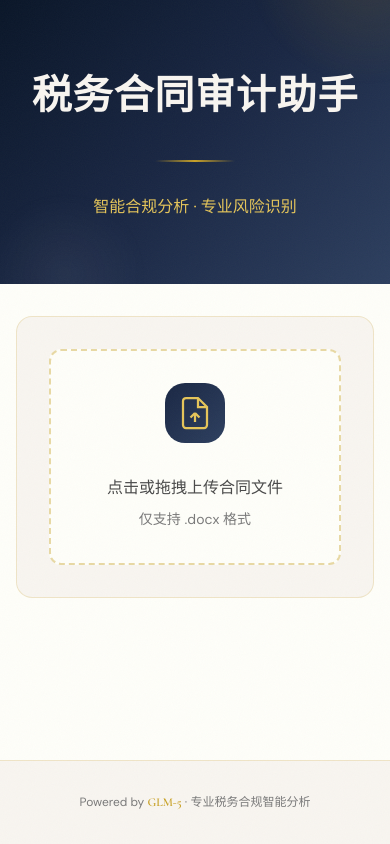
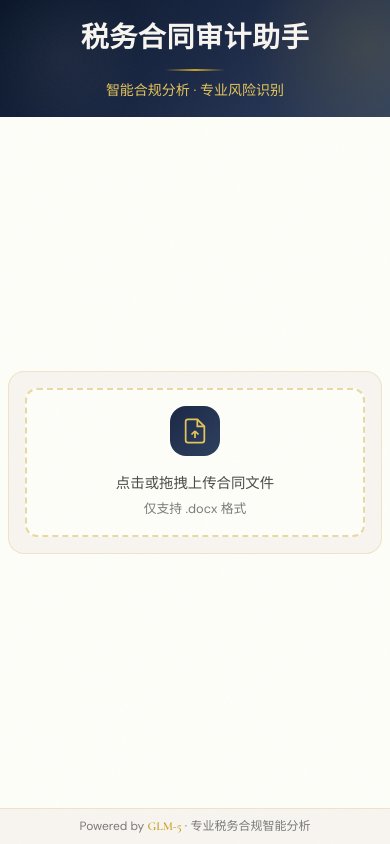
Before and after one commit to JIA-ZI-LONG/contract-auditor, a React (Vite) app in the folder frontend/: page / in a window 390 px wide. Built offline with nearby package versions, Linux system fonts and the light colour scheme.

Commit message:
style: fix layout to single viewport without scrolling

```diff
--- a/frontend/src/App.css
+++ b/frontend/src/App.css
@@ -2,20 +2,22 @@
    Tax Contract Auditor - Editorial Luxury
    ======================================== */
 
-/* Main Container */
+/* Main Container - Fixed viewport */
 .app-container {
-  min-height: 100vh;
+  height: 100vh;
   display: flex;
   flex-direction: column;
   background: var(--paper);
+  overflow: hidden;
 }
 
-/* Hero Header */
+/* Hero Header - Compact */
 .hero {
   background: linear-gradient(135deg, var(--navy-deep) 0%, var(--navy) 50%, var(--navy-light) 100%);
-  padding: var(--space-2xl) var(--space-lg);
+  padding: var(--space-lg) var(--space-md);
   position: relative;
   overflow: hidden;
+  flex-shrink: 0;
 }
 
 /* Decorative gradient orbs */
@@ -56,17 +58,17 @@
 
 .hero-title {
   font-family: var(--font-display);
-  font-size: clamp(2.5rem, 5vw, 4rem);
+  font-size: clamp(1.75rem, 4vw, 2.5rem);
   font-weight: 600;
   color: var(--cream);
   letter-spacing: 0.02em;
-  margin-bottom: var(--space-md);
+  margin-bottom: var(--space-xs);
   animation: fadeInUp 0.8s var(--ease-smooth) forwards;
 }
 
 .hero-subtitle {
   font-family: var(--font-body);
-  font-size: clamp(1rem, 2vw, 1.25rem);
+  font-size: clamp(0.875rem, 1.5vw, 1rem);
   color: var(--gold-light);
   opacity: 0.9;
   animation: fadeInUp 0.8s var(--ease-smooth) 0.2s forwards;
@@ -86,10 +88,10 @@
 
 /* Gold accent line */
 .gold-line {
-  width: 80px;
+  width: 60px;
   height: 2px;
   background: linear-gradient(90deg, transparent, var(--gold), transparent);
-  margin: var(--space-lg) auto;
+  margin: var(--space-sm) auto;
   animation: expand 0.6s var(--ease-smooth) 0.4s forwards;
   transform: scaleX(0);
 }
@@ -98,11 +100,14 @@
   to { transform: scaleX(1); }
 }
 
-/* Main Content Area */
+/* Main Content Area - Centered */
 .main-content {
   flex: 1;
-  padding: var(--space-xl) var(--space-lg);
-  max-width: 800px;
+  display: flex;
+  align-items: center;
+  justify-content: center;
+  padding: var(--space-md);
+  max-width: 600px;
   margin: 0 auto;
   width: 100%;
 }
@@ -112,11 +117,12 @@
   background: var(--cream);
   border: 1px solid var(--border-subtle);
   border-radius: 16px;
-  padding: var(--space-xl);
+  padding: var(--space-lg);
   position: relative;
   transition: all 0.4s var(--ease-smooth);
   animation: cardFadeIn 0.6s var(--ease-smooth) 0.5s forwards;
   opacity: 0;
+  width: 100%;
 }
 
 @keyframes cardFadeIn {
@@ -147,7 +153,7 @@
 .upload-zone {
   border: 2px dashed var(--border-strong);
   border-radius: 12px;
-  padding: var(--space-xl);
+  padding: var(--space-lg);
   text-align: center;
   cursor: pointer;
   transition: all 0.3s var(--ease-smooth);
@@ -174,11 +180,11 @@
 }
 
 .upload-icon-wrapper {
-  width: 80px;
-  height: 80px;
-  margin: 0 auto var(--space-lg);
+  width: 60px;
+  height: 60px;
+  margin: 0 auto var(--space-md);
   background: linear-gradient(135deg, var(--navy) 0%, var(--navy-light) 100%);
-  border-radius: 20px;
+  border-radius: 16px;
   display: flex;
   align-items: center;
   justify-content: center;
@@ -190,8 +196,8 @@
 }
 
 .upload-icon {
-  width: 36px;
-  height: 36px;
+  width: 28px;
+  height: 28px;
   stroke: var(--gold-light);
   stroke-width: 1.5;
   fill: none;
@@ -199,20 +205,20 @@
 
 .upload-text {
   font-family: var(--font-body);
-  font-size: 1rem;
+  font-size: 0.9rem;
   color: var(--text-secondary);
-  margin-bottom: var(--space-sm);
+  margin-bottom: var(--space-xs);
 }
 
 .upload-text-selected {
   font-family: var(--font-display);
-  font-size: 1.125rem;
+  font-size: 1rem;
   color: var(--navy);
   font-weight: 600;
 }
 
 .upload-hint {
-  font-size: 0.875rem;
+  font-size: 0.8rem;
   color: var(--text-muted);
 }
 
@@ -225,15 +231,15 @@
   background: linear-gradient(135deg, var(--gold) 0%, var(--gold-light) 100%);
   color: var(--navy-deep);
   font-family: var(--font-body);
-  font-size: 1rem;
+  font-size: 0.9rem;
   font-weight: 600;
-  padding: var(--space-md) var(--space-xl);
+  padding: var(--space-sm) var(--space-lg);
   border: none;
-  border-radius: 12px;
+  border-radius: 10px;
   cursor: pointer;
   transition: all 0.3s var(--ease-smooth);
   box-shadow: 0 4px 12px rgba(201, 162, 39, 0.3);
-  margin-top: var(--space-lg);
+  margin-top: var(--space-md);
 }
 
 .btn-primary:hover:not(:disabled) {
@@ -277,9 +283,9 @@
 .progress-section {
   background: var(--cream);
   border: 1px solid var(--border-subtle);
-  border-radius: 16px;
-  padding: var(--space-xl);
-  margin-top: var(--space-lg);
+  border-radius: 12px;
+  padding: var(--space-md);
+  margin-top: var(--space-md);
   animation: cardFadeIn 0.4s var(--ease-smooth) forwards;
 }
 
@@ -287,19 +293,19 @@
   display: flex;
   justify-content: space-between;
   align-items: center;
-  margin-bottom: var(--space-md);
+  margin-bottom: var(--space-sm);
 }
 
 .progress-title {
   font-family: var(--font-display);
-  font-size: 1.25rem;
+  font-size: 1rem;
   color: var(--navy);
   font-weight: 600;
 }
 
 .progress-stats {
   font-family: var(--font-body);
-  font-size: 0.875rem;
+  font-size: 0.8rem;
   color: var(--gold);
   font-weight: 600;
 }
@@ -350,7 +356,7 @@
 /* Success State */
 .success-section {
   text-align: center;
-  padding: var(--space-xl);
+  padding: var(--space-lg);
   animation: successFadeIn 0.6s var(--ease-smooth) forwards;
 }
 
@@ -366,9 +372,9 @@
 }
 
 .success-icon-wrapper {
-  width: 100px;
-  height: 100px;
-  margin: 0 auto var(--space-lg);
+  width: 70px;
+  height: 70px;
+  margin: 0 auto var(--space-md);
   background: linear-gradient(135deg, var(--gold) 0%, var(--gold-light) 100%);
   border-radius: 50%;
   display: flex;
@@ -379,12 +385,12 @@
 
 @keyframes successPulse {
   0%, 100% { box-shadow: 0 0 0 0 rgba(201, 162, 39, 0.4); }
-  50% { box-shadow: 0 0 0 20px rgba(201, 162, 39, 0); }
+  50% { box-shadow: 0 0 0 15px rgba(201, 162, 39, 0); }
 }
 
 .success-icon {
-  width: 48px;
-  height: 48px;
+  width: 32px;
+  height: 32px;
   stroke: var(--navy-deep);
   stroke-width: 2;
   fill: none;
@@ -392,17 +398,17 @@
 
 .success-title {
   font-family: var(--font-display);
-  font-size: 1.75rem;
+  font-size: 1.5rem;
   color: var(--navy);
   font-weight: 600;
-  margin-bottom: var(--space-sm);
+  margin-bottom: var(--space-xs);
 }
 
 .success-subtitle {
   font-family: var(--font-body);
-  font-size: 1rem;
+  font-size: 0.875rem;
   color: var(--text-secondary);
-  margin-bottom: var(--space-xl);
+  margin-bottom: var(--space-md);
 }
 
 .success-buttons {
@@ -416,11 +422,11 @@
   background: linear-gradient(135deg, var(--navy) 0%, var(--navy-light) 100%);
   color: var(--cream);
   font-family: var(--font-body);
-  font-size: 1rem;
+  font-size: 0.9rem;
   font-weight: 600;
-  padding: var(--space-md) var(--space-xl);
+  padding: var(--space-sm) var(--space-lg);
   border: none;
-  border-radius: 12px;
+  border-radius: 10px;
   cursor: pointer;
   transition: all 0.3s var(--ease-smooth);
   box-shadow: 0 4px 12px rgba(26, 39, 68, 0.3);
@@ -437,8 +443,8 @@
   background: rgba(220, 53, 69, 0.05);
   border: 1px solid rgba(220, 53, 69, 0.2);
   border-radius: 12px;
-  padding: var(--space-lg);
-  margin-top: var(--space-lg);
+  padding: var(--space-md);
+  margin-top: var(--space-md);
   text-align: center;
 }
 
@@ -483,12 +489,13 @@
   to { transform: translateX(100%); }
 }
 
-/* Footer */
+/* Footer - Compact */
 .footer {
-  padding: var(--space-lg);
+  padding: var(--space-sm) var(--space-md);
   text-align: center;
   background: var(--cream);
   border-top: 1px solid var(--border-subtle);
+  flex-shrink: 0;
 }
 
 .footer-text {
@@ -506,24 +513,24 @@
 /* Responsive */
 @media (max-width: 768px) {
   .hero {
-    padding: var(--space-xl) var(--space-md);
+    padding: var(--space-md);
   }
 
   .main-content {
-    padding: var(--space-lg) var(--space-md);
+    padding: var(--space-sm);
   }
 
   .upload-card {
-    padding: var(--space-lg);
+    padding: var(--space-md);
   }
 
   .upload-zone {
-    padding: var(--space-lg);
+    padding: var(--space-md);
   }
 
   .upload-icon-wrapper {
-    width: 60px;
-    height: 60px;
+    width: 50px;
+    height: 50px;
   }
 
   .success-buttons {
```
